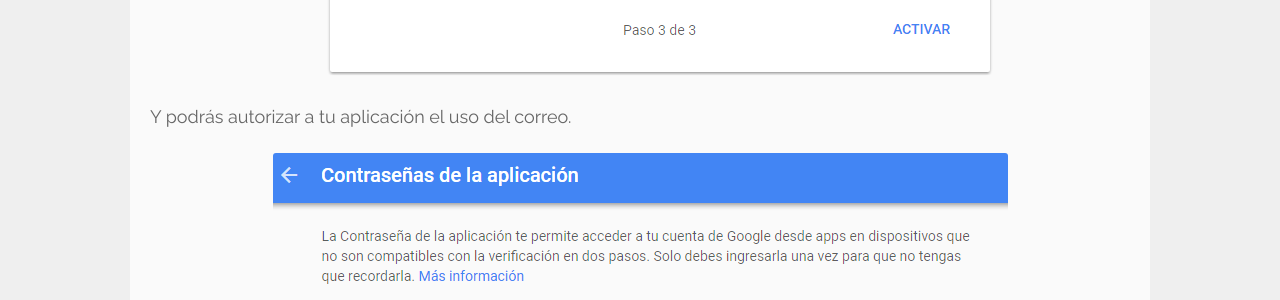
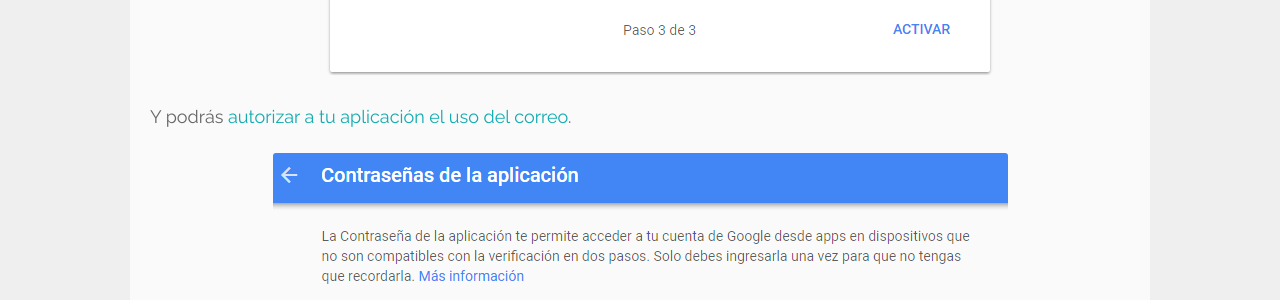
Before and after one commit to JCarlosR/jcarlosr.github.io, a Jekyll site: the page built from _posts/2017/2017-07-31-como-enviar-mails-correos-desde-laravel.markdown, in a window 1280 px wide and 900 px high, scrolled down 4436 px. Shown: the part 154-454 px from the top of the window. Built offline with Jekyll 4.4.1, drawn with Linux system fonts in a browser that asks for light colours; nearby versions of some CDN libraries; comment, search, counter and statistics services are not loaded; part of the change alters nothing that is shown.

Commit message:
Add link

```diff
--- a/_posts/2017/2017-07-31-como-enviar-mails-correos-desde-laravel.markdown
+++ b/_posts/2017/2017-07-31-como-enviar-mails-correos-desde-laravel.markdown
@@ -71,7 +71,7 @@ Una vez confirmado, verás este mensaje de éxito:
 
 ![Verificación en 2 pasos - Confirmado](/images/posts/2017/laravel-mail-gmail/verificacion-2-pasos-c.png)
 
-Y podrás autorizar a tu aplicación el uso del correo.
+Y podrás [autorizar a tu aplicación el uso del correo][new-app].
 
 ![Autorizar a una app para usar la cuenta de Gmail](/images/posts/2017/laravel-mail-gmail/verificacion-2-pasos-password-app.png)
 
@@ -308,3 +308,4 @@ ___
 Esto me hizo perder varios minutos. Espero que no te ocurra lo mismo.
 
 [two-step]: https://www.google.com/landing/2step/
+[new-app]: https://security.google.com/settings/security/apppasswords
```
